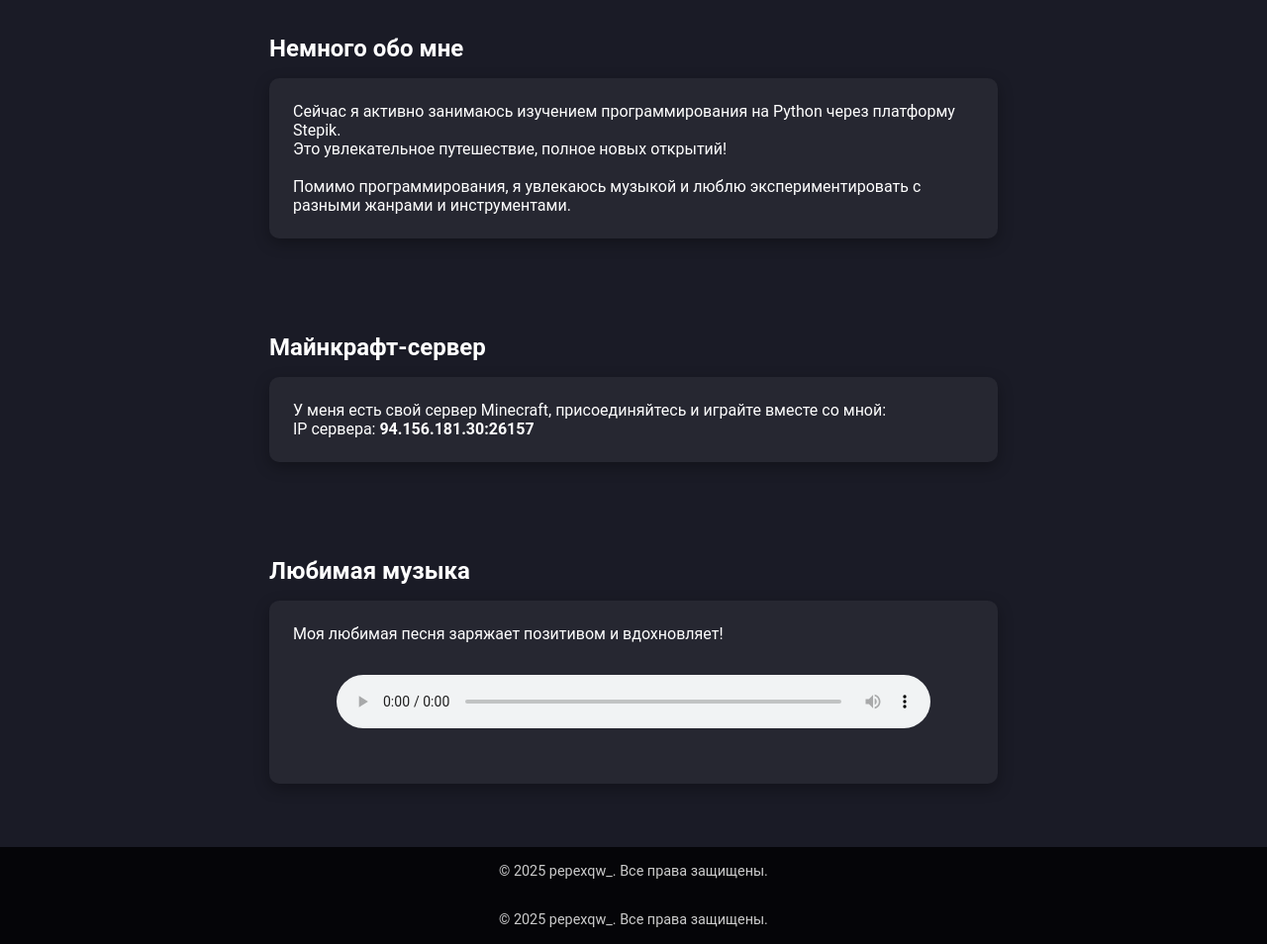
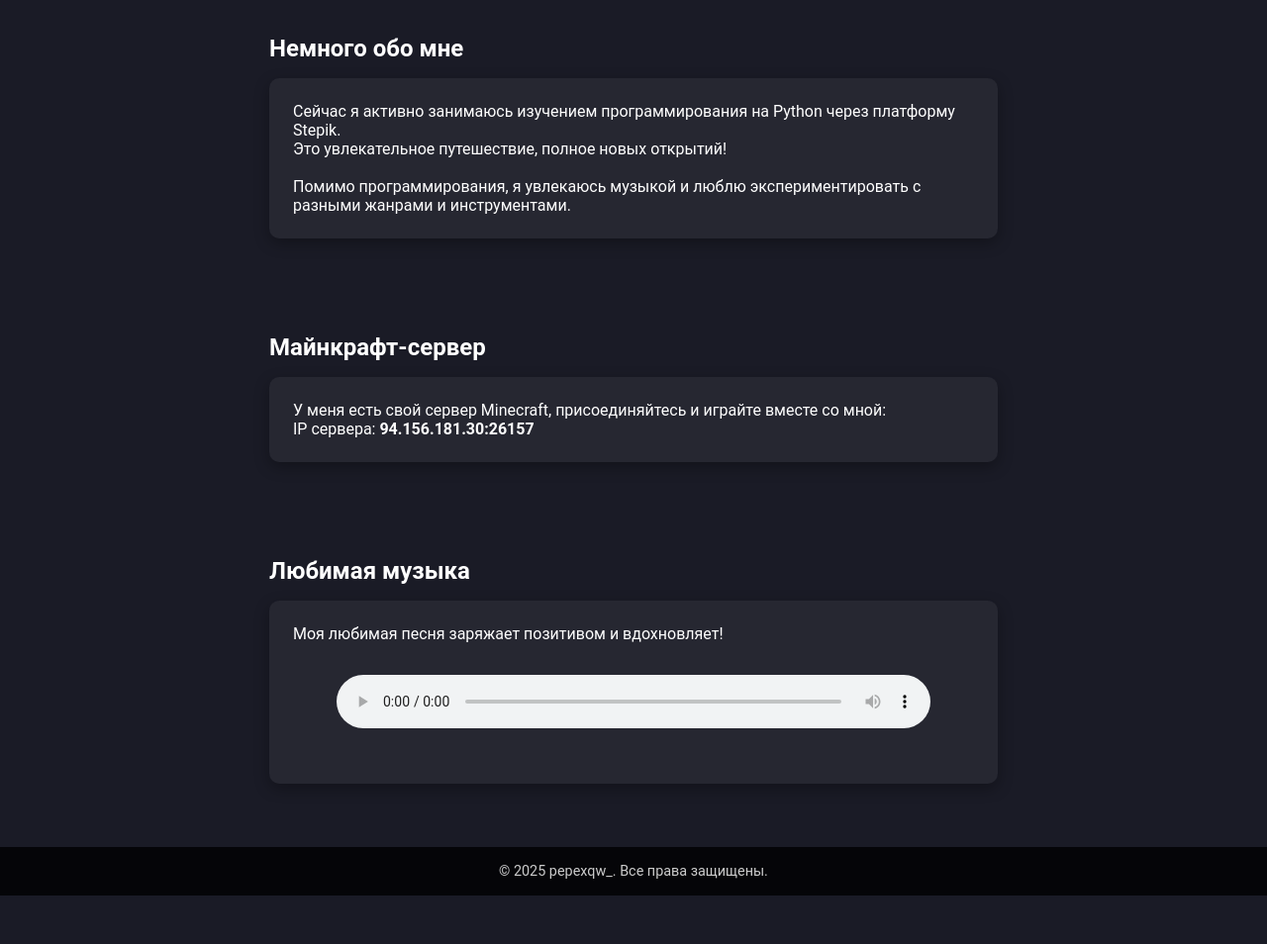
Before and after one commit to pepexqw/pepexqw, a plain HTML site: page index.html in a window 1280 px wide. Shown: the part 151-1105 px from the top of the page at 99% size. After the commit the page ends 1056 px from the top, so only its background shows below. Drawn offline with Linux system fonts and the light colour scheme.

Commit message:
Update index.html

```diff
--- a/index.html
+++ b/index.html
@@ -75,8 +75,3 @@
     </footer>
 </body>
 </html>
-    <footer>
-        <p>© 2025 pepexqw_. Все права защищены.</p>
-    </footer>
-</body>
-</html>
```
